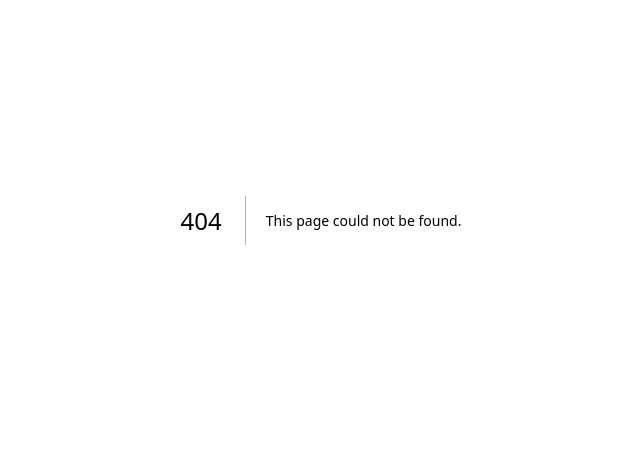
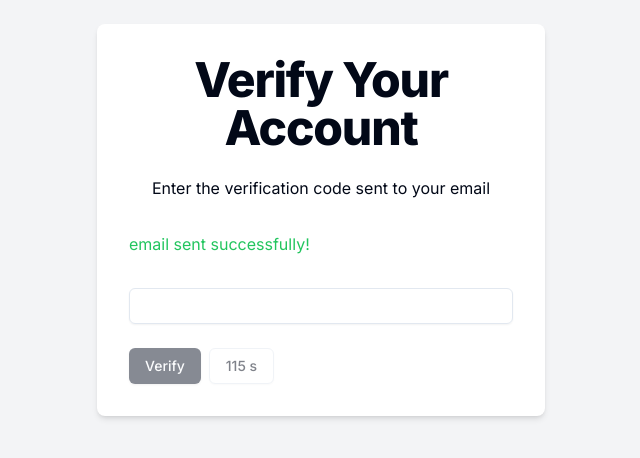
Before and after one commit to md-asharaf/next-mystery-message, a Next.js app: page /verify/1 in a window 1280 px wide. Before the commit this address had no page. Shown: the part 180-638 px from the top of the page, without its empty margins (319-959 px from the left). Built offline with nearby package versions, Linux system fonts and the light colour scheme.

Commit message:
feat: Add API route for user sign-up

```diff
--- a/src/app/(auth)/sign-up/page.tsx
+++ b/src/app/(auth)/sign-up/page.tsx
@@ -19,13 +19,14 @@ import {
 import { Input } from "@/components/ui/input";
 import { Button } from "@/components/ui/button";
 import { Loader2 } from "lucide-react";
-const page = () => {
+import Link from "next/link";
+const Page = () => {
     const [username, setUsername] = useState("");
     const [userMessage, setUserMessage] = useState("");
     const [isCheckingUsername, setIsCheckingUsername] = useState(false);
     const debounced = useDebounceCallback(setUsername, 500);
     const router = useRouter();
-    const toast = useToast();
+    const { toast } = useToast();
     const form = useForm<z.infer<typeof SignUpSchema>>({
         resolver: zodResolver(SignUpSchema),
         defaultValues: {
@@ -57,8 +58,22 @@ const page = () => {
         mutationKey: ["sign-up"],
         mutationFn: async (data: z.infer<typeof SignUpSchema>) => {
             console.log(data);
-            const response = await axios.post("/api/sign-up", data);
-            router.push("/sign-up/verify-otp");
+            try {
+                const response = await axios.post("/api/sign-up", data);
+                toast({
+                    title: "Registered",
+                    description:
+                        "Verification email sent,Please check your email",
+                });
+                router.replace(`/verify/${username}`);
+            } catch (error) {
+                if (error instanceof AxiosError) {
+                    toast({
+                        title: "An error occurred",
+                        description: error.response?.data.message,
+                    });
+                }
+            }
         },
     });
     useEffect(() => {
@@ -118,8 +133,12 @@ const page = () => {
                             render={({ field }) => (
                                 <FormItem>
                                     <FormLabel>Email</FormLabel>
-                                    <Input {...field} name="email" />
-                                    <p className="text-muted text-gray-400 text-sm">
+                                    <Input
+                                        {...field}
+                                        name="email"
+                                        className="peer"
+                                    />
+                                    <p className="peer-focus:block hidden text-sm text-gray-500">
                                         We will send you a verification code
                                     </p>
                                     <FormMessage />
@@ -145,7 +164,7 @@ const page = () => {
                         <Button
                             type="submit"
                             className="w-full"
-                            disabled={isSubmitting}
+                            disabled={isCheckingUsername || isSubmitting}
                         >
                             {isSubmitting ? (
                                 <>
@@ -158,9 +177,20 @@ const page = () => {
                         </Button>
                     </form>
                 </Form>
+                <div className="text-center mt-4">
+                    <p>
+                        Already a member?{" "}
+                        <Link
+                            href="/sign-in"
+                            className="text-blue-600 hover:text-blue-800"
+                        >
+                            Sign in
+                        </Link>
+                    </p>
+                </div>
             </div>
         </div>
     );
 };
 
-export default page;
+export default Page;
--- a/src/app/(auth)/sign-up/verify-otp/page.tsx
+++ /dev/null
@@ -1,5 +0,0 @@
-const page = () => {
-    return <div>VERIFYING OTP</div>;
-};
-
-export default page;
--- /dev/null
+++ b/src/app/(auth)/verify/[username]/page.tsx
@@ -0,0 +1,127 @@
+"use client";
+import axios, { AxiosError } from "axios";
+import { useParams, useRouter } from "next/navigation";
+import { useEffect, useState } from "react";
+import { Button } from "../../../../components/ui/button";
+import { Input } from "../../../../components/ui/input";
+import { Loader2 } from "lucide-react";
+import { useToast } from "@/components/ui/use-toast";
+const Page = () => {
+    const [OTP, setOTP] = useState("");
+    const [res, setRes] = useState({
+        success: true,
+        message: "email sent successfully!",
+    });
+    const [isResending, setIsResending] = useState(false);
+    const [timer, setTimer] = useState(120);
+    const { toast } = useToast();
+    const { username } = useParams();
+    const router = useRouter();
+    const verifyOtp = async () => {
+        setRes({ success: false, message: "" });
+        try {
+            const response = await axios.post(`/api/verify-code`, {
+                username,
+                OTP,
+            });
+            toast({
+                title: "Account Verified",
+                description: "welcome to our platform",
+            });
+            router.push("/");
+        } catch (error) {
+            if (error instanceof AxiosError) {
+                setRes({
+                    success: false,
+                    message:
+                        error?.response?.data.message || "An error occurred",
+                });
+            }
+        }
+    };
+    const resendEmail = async () => {
+        setRes({ success: false, message: "" });
+        setIsResending(true);
+        try {
+            const response = await axios.patch(`/api/resend-email`, {
+                username,
+            });
+            setRes({ success: true, message: response.data.message });
+            toast({
+                title: "Email Sent",
+                description: "Please check your email",
+            });
+            setTimer(120);
+            startCountdown();
+        } catch (error) {
+            if (error instanceof AxiosError) {
+                setRes({
+                    success: false,
+                    message:
+                        error?.response?.data.message || "An error occurred",
+                });
+            }
+        }
+        setIsResending(false);
+    };
+    useEffect(() => {
+        startCountdown();
+    }, []);
+    const startCountdown = async () => {
+        const interval = setInterval(() => {
+            console.log("in time interval");
+            setTimer((prev) => {
+                if (prev === 0) {
+                    clearInterval(interval);
+                    return 0;
+                }
+                return prev - 1;
+            });
+        }, 1000);
+    };
+    return (
+        <div className="flex justify-center items-center min-h-screen bg-gray-100">
+            <div className="w-full max-w-md p-8 space-y-8 bg-white rounded-lg shadow-md">
+                <div className="text-center">
+                    <h1 className="text-4xl font-extrabold tracking-tight lg:text-5xl mb-6">
+                        Verify Your Account
+                    </h1>
+                    <p className="mb-4">
+                        Enter the verification code sent to your email
+                    </p>
+                </div>
+                <p
+                    className={`${
+                        res.success ? "text-green-500" : "text-red-500"
+                    }`}
+                >
+                    {res.message}
+                </p>
+                <div className="space-y-6">
+                    <Input onChange={(e) => setOTP(e.target.value)} />
+                    <Button onClick={verifyOtp} disabled={OTP == ""}>
+                        Verify
+                    </Button>
+                    <Button
+                        onClick={resendEmail}
+                        variant={"outline"}
+                        disabled={timer > 0}
+                        className="ml-2"
+                    >
+                        {isResending ? (
+                            <>
+                                <Loader2 className="h-4 w-4 animate-spin" />
+                            </>
+                        ) : timer ? (
+                            `${timer} s`
+                        ) : (
+                            "Resend Email"
+                        )}
+                    </Button>
+                </div>
+            </div>
+        </div>
+    );
+};
+
+export default Page;
--- /dev/null
+++ b/src/app/api/resend-email/route.tsx
@@ -0,0 +1,55 @@
+import dbConnect from "@/lib/dbConnect";
+import { sendVerificationEmail } from "@/lib/resend";
+import userModel from "@/models/user.model";
+
+export async function PATCH(req: Request) {
+    await dbConnect();
+    try {
+        const { username } = await req.json();
+        const existingUser = await userModel.findOne({
+            username,
+        });
+        if (!existingUser) {
+            return Response.json(
+                { success: false, message: "User does not exist" },
+                { status: 400 }
+            );
+        }
+        if (existingUser.isVerified) {
+            return Response.json(
+                { success: false, message: "User already verified" },
+                { status: 400 }
+            );
+        }
+        const otp = Math.floor(100000 + Math.random() * 900000).toString();
+        const otpExpires = new Date(Date.now() + 3600000);
+        existingUser.verifyCode = otp;
+        existingUser.verifyCodeExpires = otpExpires;
+        await existingUser.save();
+        const emailSent = await sendVerificationEmail(
+            existingUser.email,
+            username,
+            otp
+        );
+        if (!emailSent?.success) {
+            console.log("Error in sending email: ", emailSent?.message);
+            return Response.json(
+                { success: false, message: emailSent.message },
+                { status: 500 }
+            );
+        }
+        return Response.json(
+            { success: true, message: "email sent successfully!" },
+            { status: 200 }
+        );
+    } catch (error) {
+        console.log("Error in resending verification email: ", error);
+        return Response.json(
+            {
+                success: false,
+                message: "Error in resending verification email",
+            },
+            { status: 500 }
+        );
+    }
+}
--- a/src/app/api/sign-up/route.ts
+++ b/src/app/api/sign-up/route.ts
@@ -28,12 +28,11 @@ export async function POST(req: Request) {
         //if user does not exist or user exists with this username
         if (!existingUser || existingUser.username === username) {
             // create new user and save it to database
-            const newUser = new UserModel({
+            await UserModel.create({
                 username,
                 email,
                 password: hashedPassword,
             });
-            await newUser.save();
         } else {
             // update the existing user
             existingUser.verifyCode = otp;
--- a/src/app/api/suggest-messages/route.ts
+++ b/src/app/api/suggest-messages/route.ts
@@ -23,7 +23,7 @@ export async function POST(req: Request) {
         const stream = OpenAIStream(response);
 
         return new StreamingTextResponse(stream);
-    } catch (error) {
+    } catch (error: any) {
         if (error instanceof OpenAI.APIError) {
             // OpenAI API error handling
             const { name, status, headers, message } = error;
--- a/src/app/api/verify-code/route.ts
+++ b/src/app/api/verify-code/route.ts
@@ -2,19 +2,25 @@ import dbConnect from "@/lib/dbConnect";
 import userModel from "@/models/user.model";
 import { VerifyCodeSchema } from "@/validation/VerifyCodeSchema";
 
-export default async function POST(req: Request) {
+export async function POST(req: Request) {
     await dbConnect();
     try {
         const { OTP, username } = await req.json();
         const decodedUsername = decodeURIComponent(username);
 
         const existingUser = await userModel.findOne({
-            username: decodedUsername,
+            username,
         });
         if (!existingUser) {
             return Response.json(
-                { success: false, message: "username does not exist" },
+                { success: false, message: "User does not exist" },
                 { status: 400 }
+            );
+        }
+        if (existingUser.isVerified) {
+            return Response.json(
+                { success: false, message: "User already verified" },
+                { status: 300 }
             );
         }
         //validate with zod
@@ -32,12 +38,13 @@ export default async function POST(req: Request) {
         }
         const { code } = result.data;
         const isOTPvalid = code === existingUser.verifyCode;
-        const isCodeExpired = existingUser.verifyCodeExpires > new Date();
+        console.log(existingUser.verifyCodeExpires, "  ", new Date(Date.now()));
+        const isCodeExpired = existingUser.verifyCodeExpires < new Date();
         if (isCodeExpired) {
             return Response.json(
                 {
                     success: false,
-                    message: "expiry code expired,please verify again",
+                    message: "otp expired,please verify again",
                 },
                 { status: 400 }
             );
@@ -50,7 +57,7 @@ export default async function POST(req: Request) {
         existingUser.isVerified = true;
         await existingUser.save();
         return Response.json(
-            { success: true, message: "User verified successfully" },
+            { success: true, message: "User verified successfully!" },
             { status: 200 }
         );
     } catch (error) {
--- a/src/lib/dbConnect.ts
+++ b/src/lib/dbConnect.ts
@@ -15,7 +15,7 @@ async function dbConnect(): Promise<void> {
         const db = await mongoose.connect(process.env.MONGODB_URI || "", {});
         connection.isConnected = db.connections[0].readyState;
         console.log("Connected to MongoDB successfully");
-    } catch (error) {
+    } catch (error: any) {
         console.log("Error connecting to MongoDB", error.message);
         process.exit(1);
     }
```
